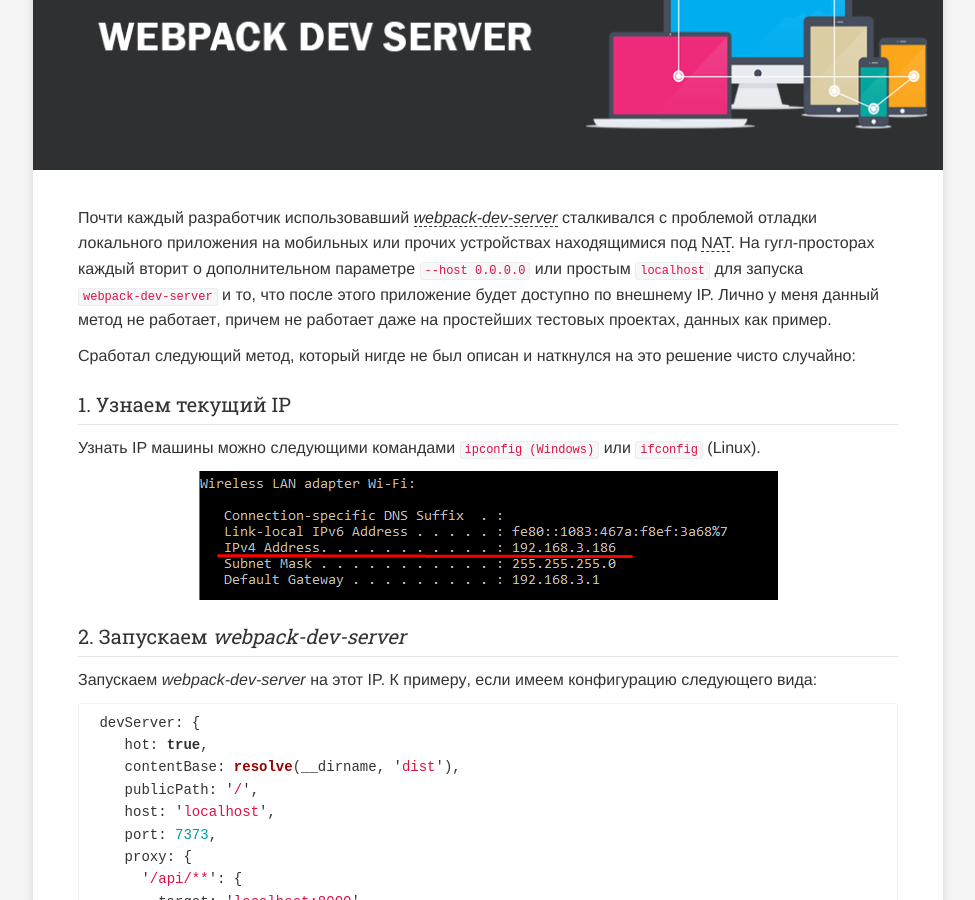
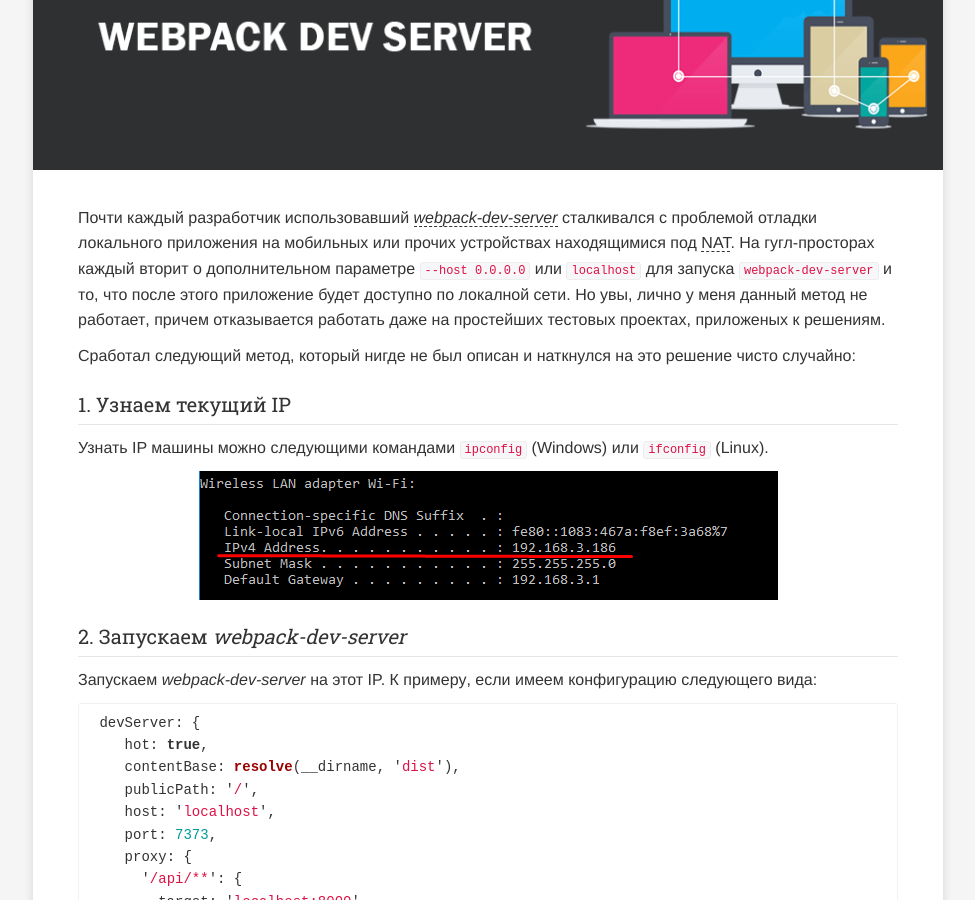
Before and after one commit to martamoshkin/blog.zverit.com, a Jekyll site: the page built from _posts/2018-02-12-webpack-dev-server-on-localhost-devices.md, in a window 1280 px wide and 900 px high, scrolled down 322 px. Shown: the whole window, without its empty margins (152-1127 px from the left). Built offline with Jekyll 4.4.1, drawn with Linux system fonts in a browser that asks for light colours; comment, search, counter and statistics services are not loaded; some of the changed text lies outside the part shown.

Commit message:
added img

```diff
--- a/_posts/2018-02-12-webpack-dev-server-on-localhost-devices.md
+++ b/_posts/2018-02-12-webpack-dev-server-on-localhost-devices.md
@@ -11,8 +11,8 @@
 ---
 
 Почти каждый разработчик использовавший *[webpack-dev-server](https://github.com/webpack/webpack-dev-server "webpack-dev-server"){:target="_blank"}* сталкивался с проблемой отладки локального приложения на мобильных или прочих устройствах находящимися под [NAT](https://ru.wikipedia.org/wiki/NAT "NAT"){:target="_blank"}.
-На гугл-просторах каждый вторит о дополнительном параметре ``--host 0.0.0.0`` или простым ``localhost`` для запуска ``webpack-dev-server`` и то, что после этого приложение будет доступно по внешнему IP. <!-- more -->
-Лично у меня данный метод не работает, причем не работает даже на простейших тестовых проектах, данных как пример.
+На гугл-просторах каждый вторит о дополнительном параметре ``--host 0.0.0.0`` или ``localhost`` для запуска ``webpack-dev-server`` и то, что после этого приложение будет доступно по локалной сети. <!-- more -->
+Но увы, лично у меня данный метод не работает, причем отказывается работать даже на простейших тестовых проектах, приложеных к решениям.
 
 Сработал следующий метод, который нигде не был описан и наткнулся на это решение чисто случайно:
 
@@ -20,7 +20,7 @@
 
 #### 1. Узнаем текущий IP ####
 
-Узнать IP машины можно следующими командами ``ipconfig (Windows)`` или ``ifconfig`` (Linux).
+Узнать IP машины можно следующими командами ``ipconfig`` (Windows) или ``ifconfig`` (Linux).
 
 {:.center}
 ![IP4 Address](https://blog.zverit.com/assets/console-ip-address.png)
@@ -74,7 +74,10 @@
 ![Disabled Windows Defender Firewall](https://blog.zverit.com/assets/windows-defender-firewall.png)
 
 #### 4. Готово. ####
-Можно использовать на других устройствах, обращаясь по адресу машины на котором запущен *dev-server*, не забывая указывать нужный порт. В данном случае ``192.168.3.186:8000``.
+Можно использовать на других устройствах, обращаясь по адресу машины на котором запущен *dev-server*, не забывая указывать нужный порт. В данном случае ``192.168.3.186:7373``.
+
+{:.center}
+![local address iphone](https://blog.zverit.com/assets/local-address-iphone.png)
 
 Очень надеюсь, что мой метод кому-то сохранит время. Удачного дебага!
 
```
Also changed, not shown: assets/local-address-iphone.png (added).
